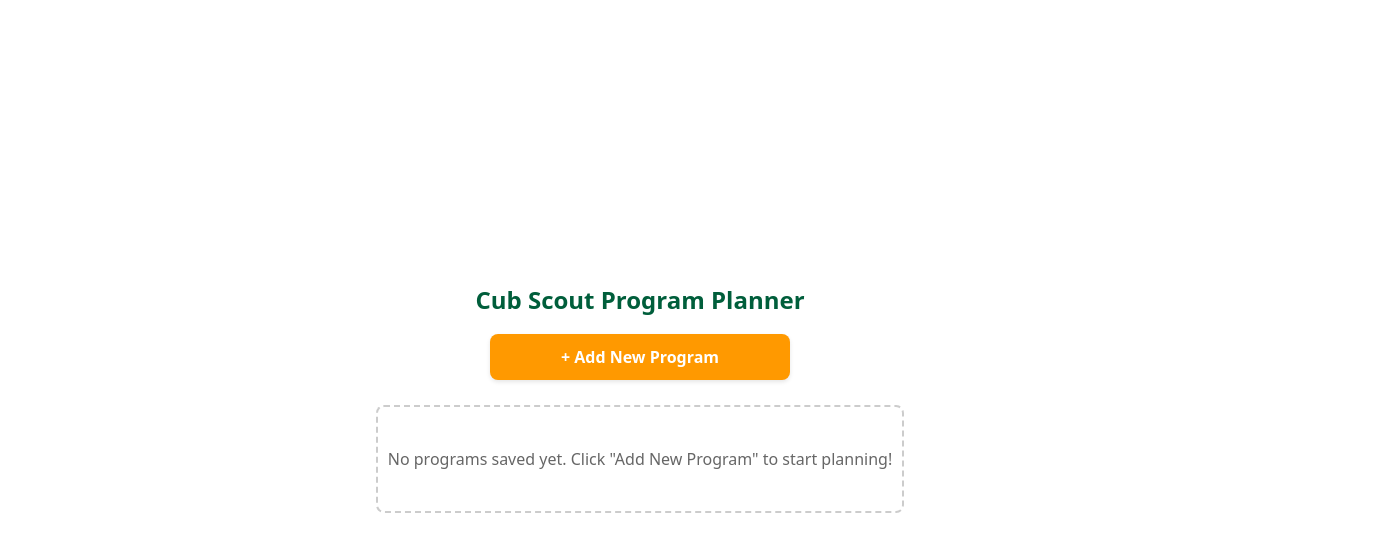
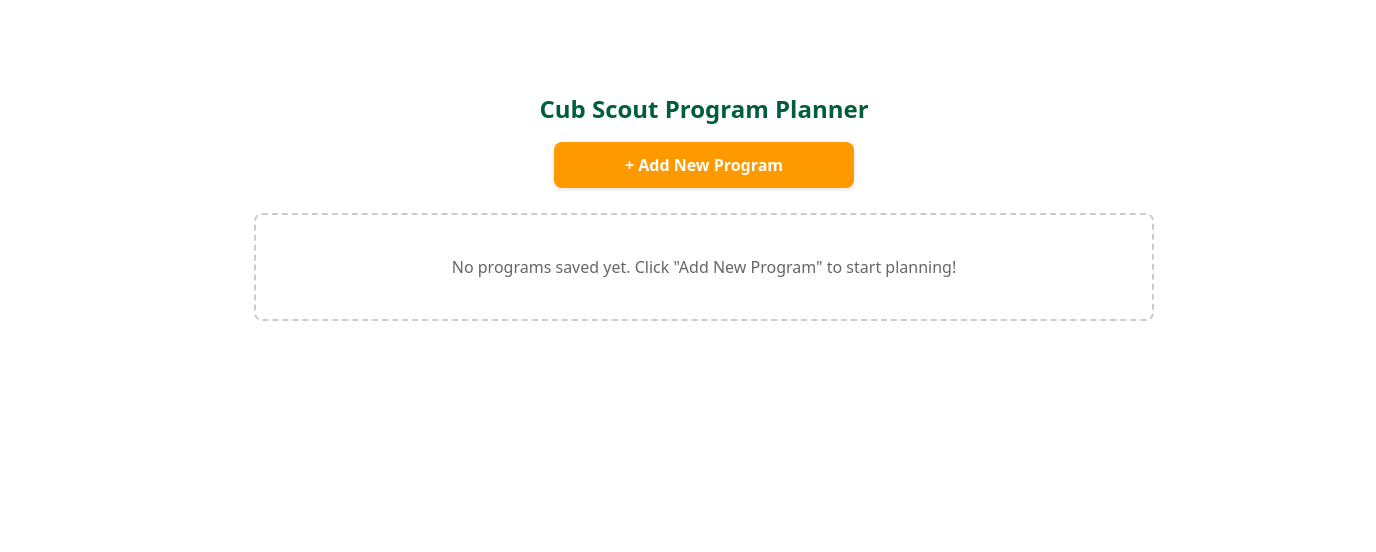
Before and after one commit to KirillTsyganov/scouts_program_planning_app, a Vue app: page /#/programs in a window 1280 px wide. Shown: the top 552 px of the page, 1376 px wide, since content can reach past the window. Built offline with nearby package versions, Linux system fonts and the light colour scheme.

Commit message:
updated css to make it more mobile friendly

```diff
--- a/src/components/ActivitiesList.vue
+++ b/src/components/ActivitiesList.vue
@@ -1,6 +1,5 @@
 <!--
   Docs:
-    [MODIFIED]
     ActivitiesList is a component of a ProgramEditor
     it displays a list of ActivityCards
 -->
--- a/src/components/ActivityEditor.vue
+++ b/src/components/ActivityEditor.vue
@@ -1,6 +1,5 @@
 <!--
  Docs:
-   [MODIFIED]
    ActivityEditor is a component for creating or updating an activity within a modal.
    It receives an activity object as a prop and emits events to save or cancel.
    It uses ActivityFramework as its layout blueprint.
@@ -95,13 +94,19 @@ const cancel = () => {
 
 <style scoped>
 .activity-editor-container {
-  padding: 20px;
+  padding: 1.25rem;
   background-color: #fff;
   border-radius: 8px;
-  width: 500px;
+  width: 90vw;
   max-width: 90vw;
   max-height: 90vh;
   overflow-y: auto;
+}
+
+@media (min-width: 540px) {
+  .activity-editor-container {
+    width: 500px;
+  }
 }
 .editor-header {
   display: flex;
--- a/src/components/ProgramEditor.vue
+++ b/src/components/ProgramEditor.vue
@@ -312,7 +312,7 @@ const printProgram = () => {
 }
 
 .program-editor {
-  padding: 16px;
+  padding: 1rem;
   max-width: 62.5rem; /* 1000px at 16px base font size */
   margin: 0 auto;
 }
--- a/src/components/ProgramsList.vue
+++ b/src/components/ProgramsList.vue
@@ -57,9 +57,14 @@ const deleteProgram = (id) => {
 
 <style scoped>
 .programs-container {
-  padding: 16px;
-  max-width: 900px; /* Constrain width for readability on desktop */
+  padding: 1rem;
   margin: 0 auto;
+}
+
+@media (min-width: 900px) {
+  .programs-container {
+    max-width: 900px;
+  }
 }
 
 h1 {
--- a/src/style.css
+++ b/src/style.css
@@ -24,8 +24,6 @@ a:hover {
 
 body {
   margin: 0;
-  display: flex;
-  place-items: center;
   min-width: 320px;
   min-height: 100vh;
 }
@@ -61,8 +59,14 @@ button:focus-visible {
 #app {
   max-width: 1280px;
   margin: 0 auto;
-  padding: 2rem;
-  text-align: center;
+  padding: 0;
+  width: 100%;
+}
+
+@media (min-width: 640px) {
+  #app {
+    padding: 2rem;
+  }
 }
 
 @media (prefers-color-scheme: light) {
```
